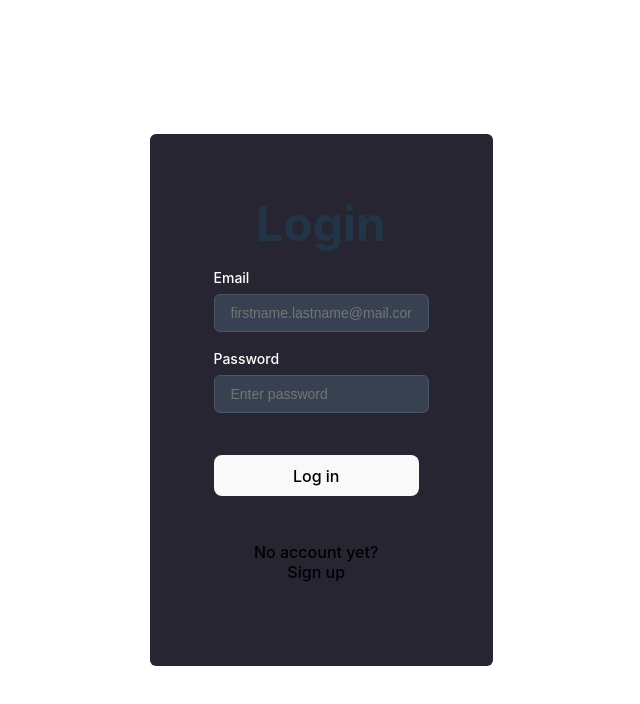
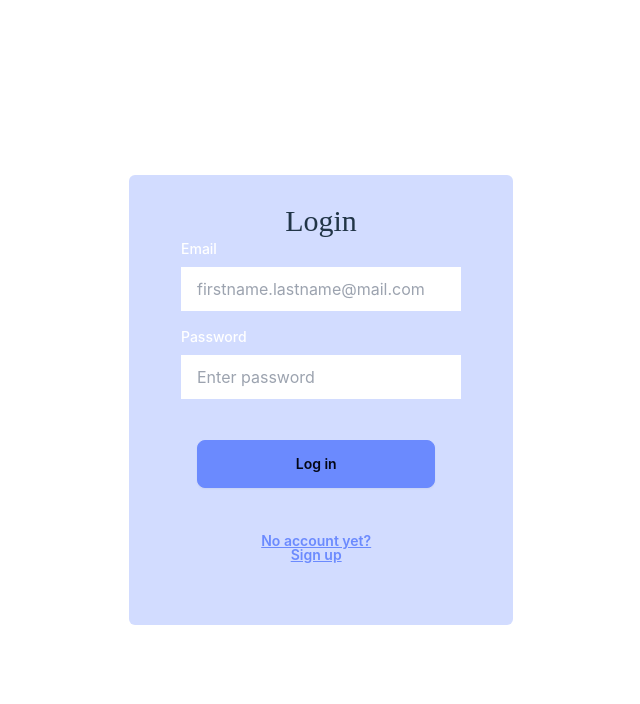
Before and after one commit to miofri/s-psql-fe, a React (Vite) app: page / in a window 1280 px wide. Shown: the top 704 px of the page, without its empty margins (319-959 px from the left). Built offline with nearby package versions, Linux system fonts and the light colour scheme; no server answers.

Commit message:
starting changes to tailwind/daisyui

```diff
--- a/index.html
+++ b/index.html
@@ -1,5 +1,5 @@
 <!doctype html>
-<html lang="en">
+<html lang="en" data-theme="mytheme">
   <head>
     <meta charset="UTF-8" />
     <link rel="icon" type="image/svg+xml" href="/write.png" />
--- /dev/null
+++ b/postcss.config.cjs
@@ -0,0 +1,6 @@
+module.exports = {
+	plugins: {
+		tailwindcss: {},
+		autoprefixer: {},
+	},
+};
--- a/src/components/Main.tsx
+++ b/src/components/Main.tsx
@@ -1,23 +1,20 @@
-import React, { useEffect, useState } from "react";
-import { useDispatch } from "react-redux";
-import { useNavigate } from "react-router-dom";
+import React, { useEffect, useState } from 'react';
+import { useDispatch } from 'react-redux';
+import { useNavigate } from 'react-router-dom';
 
-import { useGetTokenMutation } from "../store/rtk/api";
-import { setCredentials } from "../store/authSlice";
-import * as AuthInterface from "../interfaces/Auth.interfaces";
-import * as Styled from "../styles/styles";
-import { InputForm } from "./reusable/InputForm";
-import { handleInputChange } from "./utils";
-//import { useDispatch } from 'react-redux';
-//import { useNavigate } from 'react-router-dom';
+import { useGetTokenMutation } from '../store/rtk/api';
+import { setCredentials } from '../store/authSlice';
+import * as AuthInterface from '../interfaces/Auth.interfaces';
+import { InputForm } from './reusable/InputForm';
+import { handleInputChange } from './utils';
 
 export const Main = () => {
 	const [login, { isLoading }] = useGetTokenMutation();
 	const [formState, setFormState] = React.useState<AuthInterface.Auth>({
-		email: "",
-		password: "",
-		firstName: "",
-		lastName: "",
+		email: '',
+		password: '',
+		firstName: '',
+		lastName: '',
 	});
 	const [toggleLoginError, setToggleLoginError] = useState<boolean>(false);
 	const dispatch = useDispatch();
@@ -31,7 +28,7 @@ export const Main = () => {
 			const user = await login(formState).unwrap();
 			dispatch(setCredentials(user));
 			setToggleLoginError(false);
-			navigate("/blog");
+			navigate('/blog');
 			// eslint-disable-next-line @typescript-eslint/no-explicit-any
 		} catch (error: any) {
 			setToggleLoginError(true);
@@ -39,9 +36,9 @@ export const Main = () => {
 	};
 
 	return (
-		<Styled.SharedStyle.FormContainer>
-			<Styled.SharedStyle.CustomH1>Login</Styled.SharedStyle.CustomH1>
-			<Styled.SharedStyle.Form onSubmit={(e) => handleSubmit(e)}>
+		<div className="flex flex-col justify-center items-center w-96 p-7 bg-primary bg-opacity-30 rounded-md">
+			<h1 className="text-3xl break-words ">Login</h1>
+			<form className="flex flex-col gap-4" onSubmit={(e) => handleSubmit(e)}>
 				<InputForm
 					label="Email"
 					name="email"
@@ -61,30 +58,28 @@ export const Main = () => {
 					handleChange={(e) => handleInputChange(e, setFormState)}
 				/>
 				{toggleLoginError ? (
-					<Styled.SharedStyle.ErrorText>
-						Login credentials are incorrect
-					</Styled.SharedStyle.ErrorText>
+					<p className="text-red-800 mb-0">Login credentials are incorrect</p>
 				) : (
 					<></>
 				)}
-				<Styled.SharedStyle.ButtonGroup>
-					<Styled.SharedStyle.LoginButton
-						$nobg={false}
+				<div className="flex flex-col justify-center m-4 gap-4">
+					<button
+						className="btn btn-primary"
 						type="submit"
 						disabled={isLoading}
 					>
 						{isLoading ? `Logging in...` : `Log in`}
-					</Styled.SharedStyle.LoginButton>
-					<Styled.SharedStyle.LoginButton
-						$nobg
+					</button>
+					<button
+						className="btn btn-link"
 						type="button"
-						onClick={() => navigate("/signup")}
+						onClick={() => navigate('/signup')}
 					>
 						No account yet? <br />
 						Sign up
-					</Styled.SharedStyle.LoginButton>
-				</Styled.SharedStyle.ButtonGroup>
-			</Styled.SharedStyle.Form>
-		</Styled.SharedStyle.FormContainer>
+					</button>
+				</div>
+			</form>
+		</div>
 	);
 };
--- a/src/components/reusable/InputForm.tsx
+++ b/src/components/reusable/InputForm.tsx
@@ -1,5 +1,4 @@
 import React from 'react';
-import * as Styled from '../../styles/styles';
 
 interface Input {
 	label: string;
@@ -18,15 +17,15 @@ export const InputForm = ({
 	type,
 	defaultValue,
 	placeholder,
-	bool,
 	handleChange,
 }: Input) => {
 	return (
-		<Styled.SharedStyle.InputContainer $blogpost={bool}>
-			<Styled.SharedStyle.Label htmlFor={name}>
+		<div className="max-w-96 flex flex-col gap-2">
+			<label className="block text-sm font-medium text-white" htmlFor={name}>
 				{label}
-			</Styled.SharedStyle.Label>
-			<Styled.SharedStyle.Input
+			</label>
+			<input
+				className="py-2.5 px-4"
 				required
 				type={type}
 				name={name}
@@ -35,6 +34,6 @@ export const InputForm = ({
 				placeholder={placeholder}
 				onChange={handleChange}
 			/>
-		</Styled.SharedStyle.InputContainer>
+		</div>
 	);
 };
--- a/src/index.css
+++ b/src/index.css
@@ -1,11 +1,15 @@
+@tailwind base;
+@tailwind components;
+@tailwind utilities;
+
 :root {
 	font-family: Inter, system-ui, Avenir, Helvetica, Arial, sans-serif;
 	line-height: 1.5;
 	font-weight: 400;
 
 	color-scheme: light dark;
-	color: rgba(255, 255, 255, 0.87);
-	background-color: #1d1d1d;
+	color: #cfdcff;
+	background-color: #00051a;
 
 	font-synthesis: none;
 	text-rendering: optimizeLegibility;
@@ -32,6 +36,7 @@ body {
 
 h1 {
 	font-size: 3.2em;
+	font-family: 'Lora';
 	line-height: 1.1;
 }
 
--- a/src/styles/Shared.styles.tsx
+++ b/src/styles/Shared.styles.tsx
@@ -1,122 +1,122 @@
-import styled from "styled-components";
-import { device } from "./breakpoints";
+// // import styled from "styled-components";
+// import { device } from './breakpoints';
 
-export const borderRadius = "0.375rem";
+// export const borderRadius = '0.375rem';
 
-export const FormContainer = styled.div`
-	display: flex;
-	flex-direction: column;
-	justify-content: center;
-	align-items: center;
-	min-width: 16vw;
-	max-width: 40vw;
-	padding: 4rem;
-	background-color: #272531;
-	border-radius: ${borderRadius};
-`;
+// export const FormContainer = styled.div`
+// 	display: flex;
+// 	flex-direction: column;
+// 	justify-content: center;
+// 	align-items: center;
+// 	min-width: 16vw;
+// 	max-width: 40vw;
+// 	padding: 4rem;
+// 	background-color: #272531;
+// 	border-radius: ${borderRadius};
+// `;
 
-export const Form = styled.form`
-	display: flex;
-	flex-direction: column;
-	gap: 1rem;
-`;
+// export const Form = styled.form`
+// 	display: flex;
+// 	flex-direction: column;
+// 	gap: 1rem;
+// `;
 
-export const ChangePasswordForm = styled(Form)`
-	margin: 1rem auto;
-	padding: 2rem;
-	background-color: #302946;
-	border-radius: ${borderRadius};
-`;
+// export const ChangePasswordForm = styled(Form)`
+// 	margin: 1rem auto;
+// 	padding: 2rem;
+// 	background-color: #302946;
+// 	border-radius: ${borderRadius};
+// `;
 
-export const Label = styled.label`
-	display: block;
-	font-size: 0.875rem;
-	font-weight: 500;
-	color: #ffffff;
-`;
+// export const Label = styled.label`
+// 	display: block;
+// 	font-size: 0.875rem;
+// 	font-weight: 500;
+// 	color: #ffffff;
+// `;
 
-export const InputContainer = styled.div<{ $blogpost: boolean }>`
-	width: ${(props) => (props.$blogpost ? "36vw" : "100%")};
-	max-width: 54vw;
-	display: flex;
-	flex-direction: column;
-	gap: 0.4rem;
-`;
+// export const InputContainer = styled.div<{ $blogpost: boolean }>`
+// 	width: ${(props) => (props.$blogpost ? '36vw' : '100%')};
+// 	max-width: 54vw;
+// 	display: flex;
+// 	flex-direction: column;
+// 	gap: 0.4rem;
+// `;
 
-export const Input = styled.input`
-	max-width: 100%;
-	padding: 0.625rem 1rem;
-	font-size: 0.875rem;
-	color: #ffffff;
-	background-color: #374151;
-	border: 1px solid #4b5563;
-	margin: 0;
-	border-radius: ${borderRadius};
-`;
+// export const Input = styled.input`
+// 	max-width: 100%;
+// 	padding: 0.625rem 1rem;
+// 	font-size: 0.875rem;
+// 	color: #ffffff;
+// 	background-color: #374151;
+// 	border: 1px solid #4b5563;
+// 	margin: 0;
+// 	border-radius: ${borderRadius};
+// `;
 
-export const TextArea = styled.textarea`
-	display: block;
-	padding: 0.625rem 1rem;
-	font-size: 0.875rem;
-	color: #fff;
-	background-color: #374151;
-	border: 1px solid #4b5563;
-	&:focus {
-		outline: none;
-		border-color: #2563eb;
-		box-shadow: 0 0 0 3px rgba(59, 130, 246, 0.5);
-	}
-	border-radius: ${borderRadius};
-`;
+// export const TextArea = styled.textarea`
+// 	display: block;
+// 	padding: 0.625rem 1rem;
+// 	font-size: 0.875rem;
+// 	color: #fff;
+// 	background-color: #374151;
+// 	border: 1px solid #4b5563;
+// 	&:focus {
+// 		outline: none;
+// 		border-color: #2563eb;
+// 		box-shadow: 0 0 0 3px rgba(59, 130, 246, 0.5);
+// 	}
+// 	border-radius: ${borderRadius};
+// `;
 
-export const ButtonGroup = styled.div`
-	display: flex;
-	flex-direction: column;
-	justify-content: center;
-	margin-top: 1rem;
-	gap: 1rem;
-`;
+// export const ButtonGroup = styled.div`
+// 	display: flex;
+// 	flex-direction: column;
+// 	justify-content: center;
+// 	margin-top: 1rem;
+// 	gap: 1rem;
+// `;
 
-export const LoginButton = styled.button<{ $nobg: boolean }>`
-	background-color: ${(props) => (props.$nobg ? "transparent" : "auto")};
-	transition: 0.5s;
-	&:focus,
-	&:hover {
-		border-color: ${(props) => (props.$nobg ? "transparent" : "auto")};
-		color: ${(props) => (props.$nobg ? "#bebbe6" : "#ffffff")};
-	}
-`;
+// export const LoginButton = styled.button<{ $nobg: boolean }>`
+// 	background-color: ${(props) => (props.$nobg ? 'transparent' : 'auto')};
+// 	transition: 0.5s;
+// 	&:focus,
+// 	&:hover {
+// 		border-color: ${(props) => (props.$nobg ? 'transparent' : 'auto')};
+// 		color: ${(props) => (props.$nobg ? '#bebbe6' : '#ffffff')};
+// 	}
+// `;
 
-export const ErrorText = styled.p`
-	text-align: center;
-	margin-bottom: 0;
-	color: #c45f5f;
-`;
+// export const ErrorText = styled.p`
+// 	text-align: center;
+// 	margin-bottom: 0;
+// 	color: #c45f5f;
+// `;
 
-export const CustomH1 = styled.h1`
-	margin: 0 2vw 2vh;
-	font-size: 1.8rem;
-	overflow: wrap;
-	@media ${device.xs} {
-		font-size: 2rem;
-	}
-	@media ${device.md} {
-		font-size: 3rem;
-	}
-`;
+// export const CustomH1 = styled.h1`
+// 	margin: 0 2vw 2vh;
+// 	font-size: 1.8rem;
+// 	overflow: wrap;
+// 	@media ${device.xs} {
+// 		font-size: 2rem;
+// 	}
+// 	@media ${device.md} {
+// 		font-size: 3rem;
+// 	}
+// `;
 
-export const CustomH2 = styled.h2`
-	margin: 0;
-	font-size: 1.1rem;
-	@media ${device.sm} {
-		font-size: 1.4rem;
-	}
-	@media ${device.xl} {
-		font-size: 1.6rem;
-	}
-`;
+// export const CustomH2 = styled.h2`
+// 	margin: 0;
+// 	font-size: 1.1rem;
+// 	@media ${device.sm} {
+// 		font-size: 1.4rem;
+// 	}
+// 	@media ${device.xl} {
+// 		font-size: 1.6rem;
+// 	}
+// `;
 
-export const ProfileContainer = styled.div`
-	max-width: 60vw;
-	text-align: center;
-`;
+// export const ProfileContainer = styled.div`
+// 	max-width: 60vw;
+// 	text-align: center;
+// `;
--- /dev/null
+++ b/tailwind.config.js
@@ -0,0 +1,19 @@
+/** @type {import('tailwindcss').Config} */
+export default {
+	content: ['./src/**/*.{html,js,ts,tsx}'],
+	theme: {
+		extend: {},
+	},
+	plugins: [require('daisyui')],
+	daisyui: {
+		themes: [
+			{
+				mytheme: {
+					primary: '#6B8AFE',
+					secondary: '#74029D',
+					accent: '#FD0CE6',
+				},
+			},
+		],
+	},
+};
```
Also changed, not shown: package.json (+5 -2 lines), src/styles/BlogPosts.styles.tsx (+95 -95 lines), 1 other file (tests, documents, lock files or other folders).
